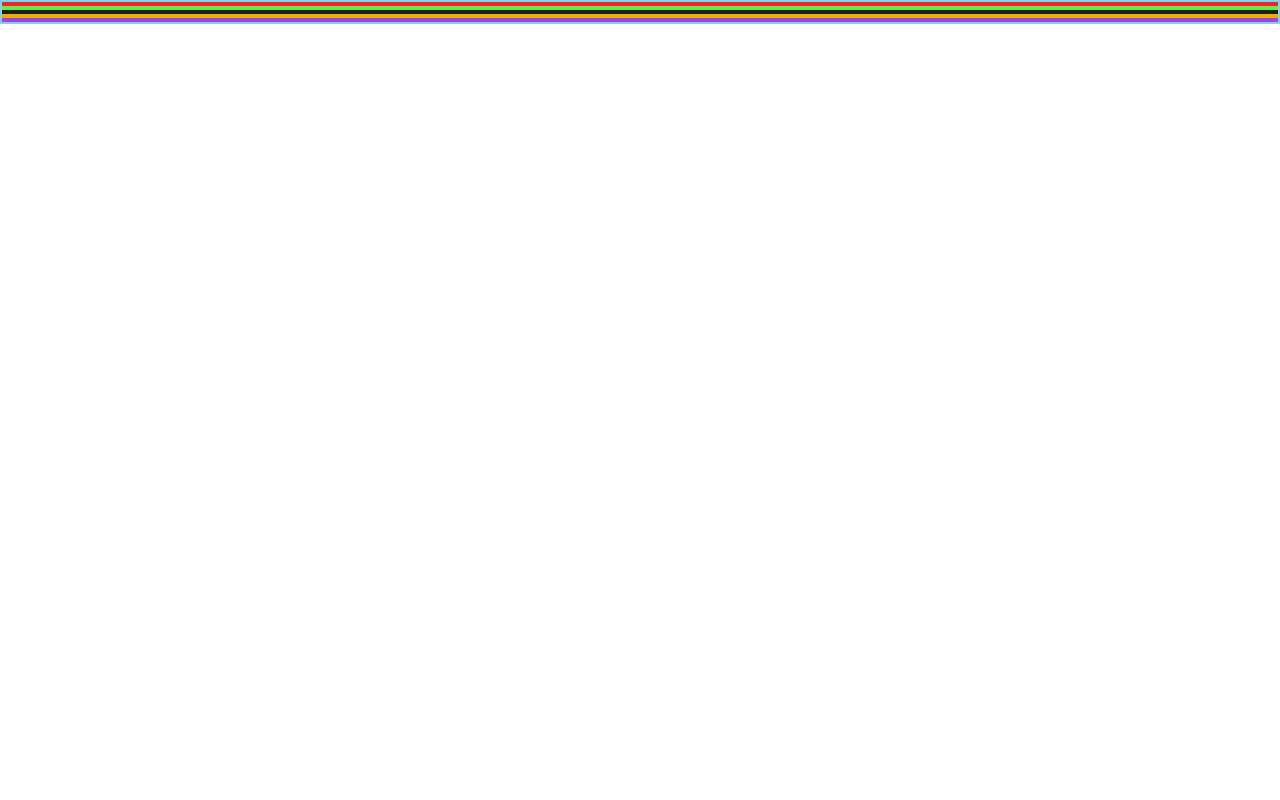
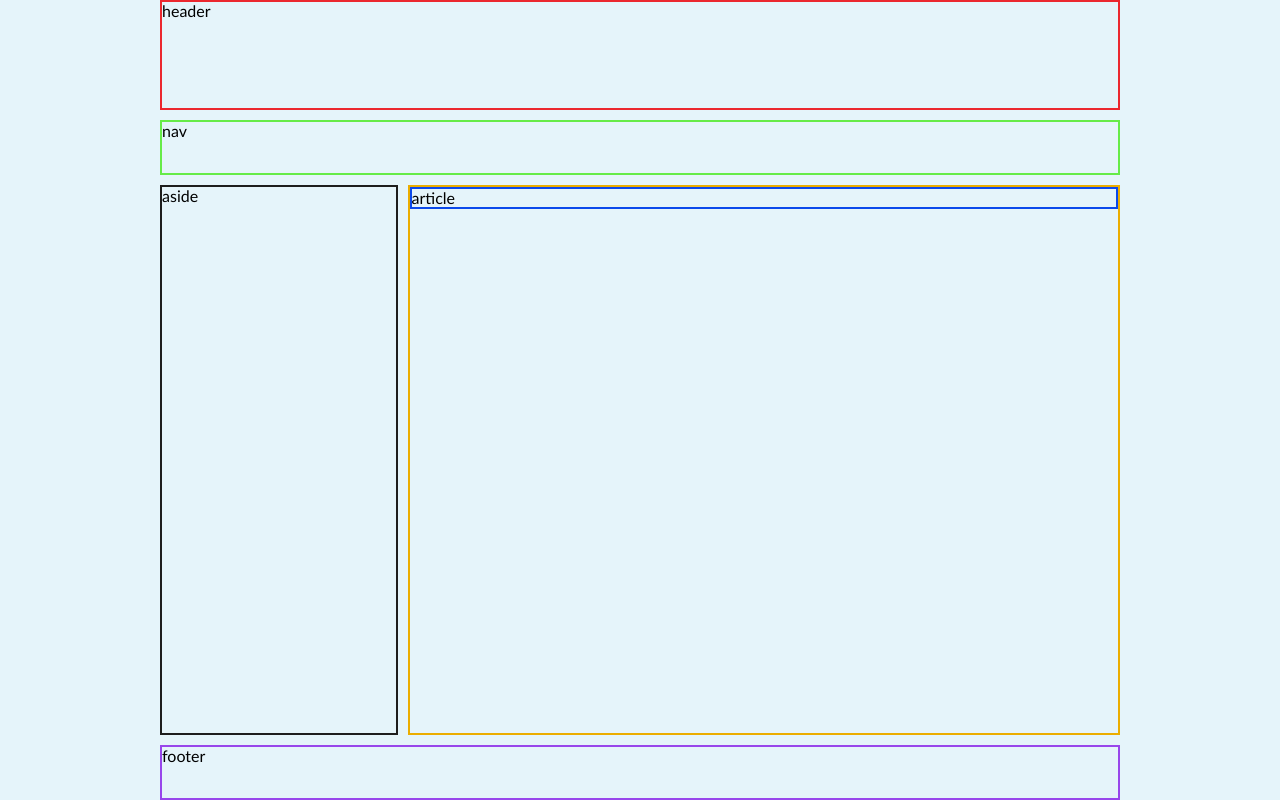
Before and after one commit to KorNatalya/Plans, a plain HTML site: page index.html in a window 1280 px wide. Drawn offline with Linux system fonts and the light colour scheme.

Commit message:
add grid

```diff
--- a/css/style.css
+++ b/css/style.css
@@ -6,35 +6,69 @@
 
 
 html, body {
-    min-height: 100%;
+    height: 100vh;
     width: 100%;
+
+}
+
+body {
+    background-color: rgba(135, 206, 235, 0.21);
+    font-size: 16px;
+    font-family: Calibri, sans-serif;
 }
 
 .wrapper {
-    border: 2px solid skyblue;
+    min-height: 100%;
+    width: 100%;
+    max-width: 960px;
+    margin: 0 auto;
+    display: grid;
+    grid-row-gap: 10px;
+    grid-column-gap: 10px;
+    grid-template-columns: 1fr 3fr;
+    grid-template-rows: 2fr 1fr 10fr 1fr;
+
+    grid-template-areas:
+            "header header"
+            "nav nav"
+            "aside section"
+            "footer footer";
+}
+
+@media (max-width: 550px) {
+
+    .wrapper {
+        grid-column-gap: 2em;
+        grid-row-gap: 20px;
+        grid-template-columns: 2fr 4fr;
+    }
 }
 
 header {
     border: 2px solid #eb272e;
-
+    grid-area: header;
 }
 
 nav {
     border: 2px solid #66eb48;
-
+    grid-area: nav;
 }
 
 aside {
     border: 2px solid #1d1d1d;
-
+    grid-area: aside;
 }
 
 section {
     border: 2px solid #ebad00;
+    grid-area: section;
+}
 
+article {
+    border: 2px solid #0b49eb;
 }
 
 footer {
     border: 2px solid #9846eb;
-
+    grid-area: footer;
 }
--- a/index.html
+++ b/index.html
@@ -11,13 +11,13 @@
 </head>
 <body>
 <div class="wrapper">
-    <header></header>
-    <nav></nav>
-    <aside></aside>
+    <header>header</header>
+    <nav>nav</nav>
+    <aside>aside</aside>
     <section>
-        <article></article>
+        <article>article</article>
     </section>
-    <footer></footer>
+    <footer>footer</footer>
 </div>
 <script src="./script/script.js"></script>
 </body>
```
